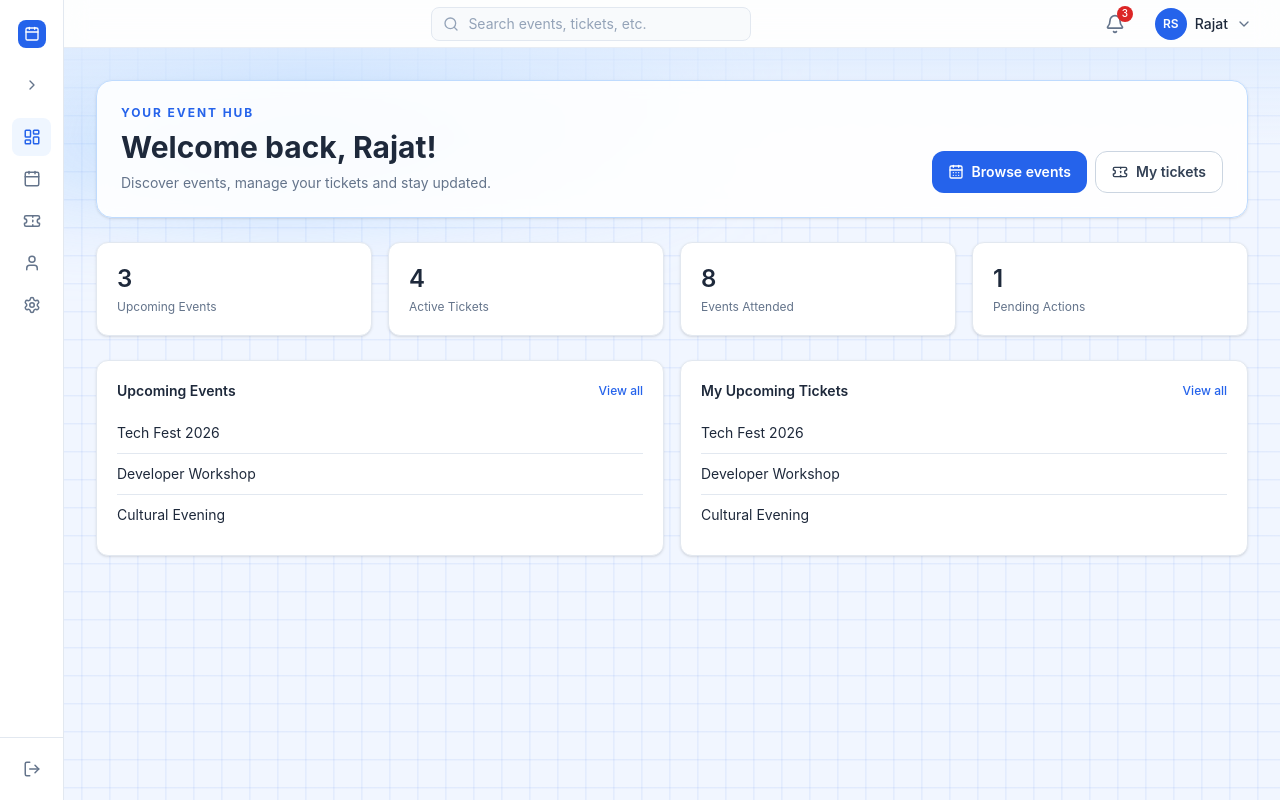
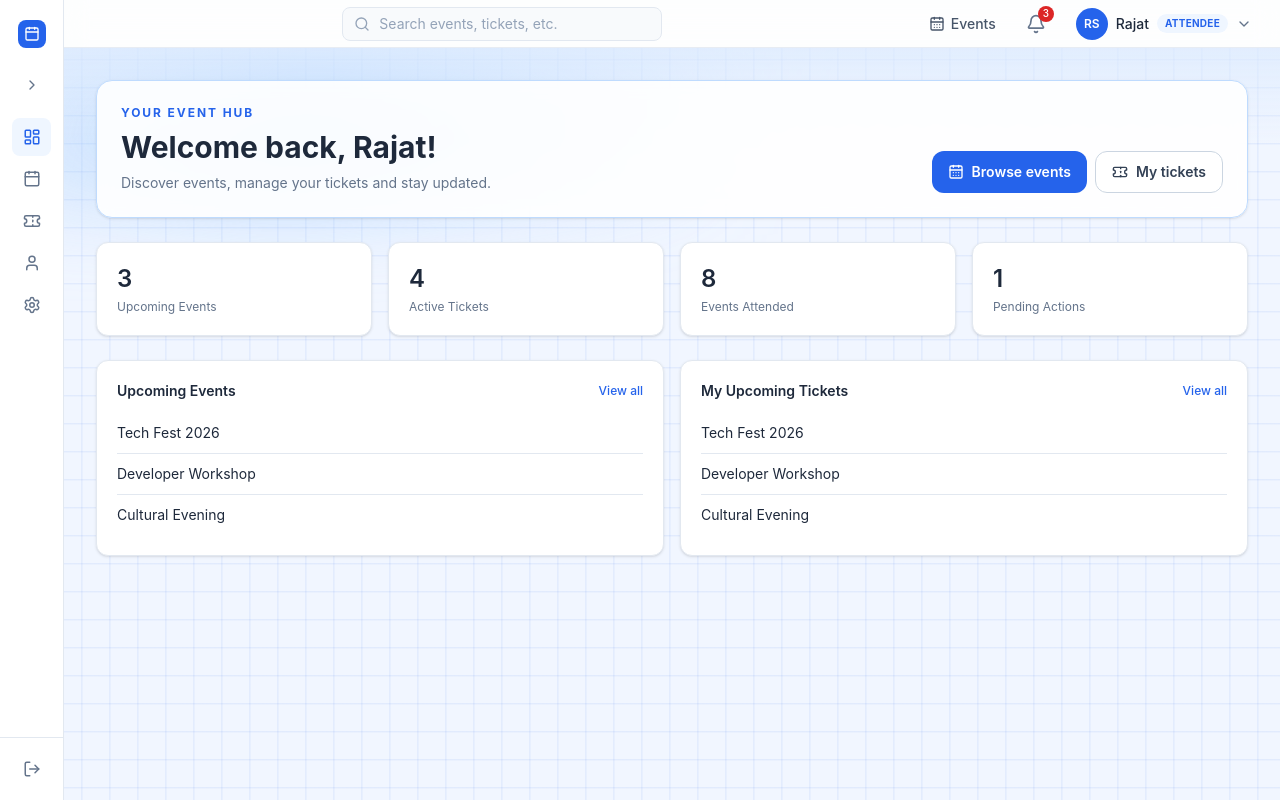
Before and after one commit to Anushka-Verma-CODES/EventPulse, a React (Vite) app in the folder frontend/: page /attendee/dashboard in a window 1280 px wide. Built offline with nearby package versions, Linux system fonts and the light colour scheme.

Commit message:
feat: add Events link to Attendee, Organizer, and Volunteer navbars

```diff
--- a/frontend/src/components/layout/AttendeeNavbar.tsx
+++ b/frontend/src/components/layout/AttendeeNavbar.tsx
@@ -1,5 +1,5 @@
 import { Link } from "react-router-dom";
-import { Menu, Search, Bell } from "lucide-react";
+import { Menu, Search, Bell, CalendarDays } from "lucide-react";
 import UserMenu from "./UserMenu";
 import { mockAttendee, mockUnreadNotifications } from "../../lib/mockUser";
 
@@ -36,6 +36,14 @@ export default function AttendeeNavbar({ onOpenMobileSidebar }: AttendeeNavbarPr
 
       <div className="flex items-center gap-3 sm:gap-4">
         <Link
+          to="/events"
+          className="flex items-center gap-1.5 rounded-lg px-2 py-1.5 text-sm font-medium text-[#475569] transition hover:bg-[#F8FAFC] hover:text-[#2563EB]"
+          aria-label="Events"
+        >
+          <CalendarDays className="h-4 w-4" />
+          <span className="hidden sm:inline">Events</span>
+        </Link>
+        <Link
           to="/attendee/notifications"
           className="relative rounded-lg p-1.5 text-[#64748B] hover:bg-[#F8FAFC]"
           aria-label="Notifications"
--- a/frontend/src/components/layout/OrganizerNavbar.tsx
+++ b/frontend/src/components/layout/OrganizerNavbar.tsx
@@ -1,5 +1,5 @@
 import { Link } from "react-router-dom";
-import { Menu, Search, Bell } from "lucide-react";
+import { Menu, Search, Bell, CalendarDays } from "lucide-react";
 import UserMenu from "./UserMenu";
 import { mockOrganizer } from "../../lib/organizerMockData";
 
@@ -35,6 +35,14 @@ export default function OrganizerNavbar({ onOpenMobileSidebar }: OrganizerNavbar
 
       <div className="flex items-center gap-3 sm:gap-4">
         <Link
+          to="/events"
+          className="flex items-center gap-1.5 rounded-lg px-2 py-1.5 text-sm font-medium text-[#475569] transition hover:bg-[#F8FAFC] hover:text-[#2563EB]"
+          aria-label="Events"
+        >
+          <CalendarDays className="h-4 w-4" />
+          <span className="hidden sm:inline">Events</span>
+        </Link>
+        <Link
           to="/organizer/notifications"
           className="relative rounded-lg p-1.5 text-[#64748B] hover:bg-[#F8FAFC]"
           aria-label="Notifications"
--- a/frontend/src/components/layout/UserMenu.tsx
+++ b/frontend/src/components/layout/UserMenu.tsx
@@ -9,6 +9,12 @@ const roleOptions: Array<{ id: UserRole; label: string; route: string }> = [
   { id: "organizer", label: "Organizer", route: "/organizer/dashboard" },
   { id: "volunteer", label: "Volunteer", route: "/volunteer/dashboard" },
 ];
+
+const roleLabels: Record<UserRole, string> = {
+  attendee: "Attendee",
+  organizer: "Organizer",
+  volunteer: "Volunteer",
+};
 
 interface UserMenuProps {
   name: string;
@@ -52,6 +58,9 @@ export default function UserMenu({ name, email, initials, profileRoute, settings
         <span className="hidden font-medium text-[#1E293B] sm:inline">
           {name.split(" ")[0]}
         </span>
+        <span className="hidden rounded-full bg-[#EFF6FF] px-2 py-0.5 text-[10px] font-bold uppercase tracking-wide text-[#2563EB] md:inline">
+          {roleLabels[currentRole]}
+        </span>
         <ChevronDown className="h-4 w-4 text-[#64748B]" />
       </button>
 
@@ -59,7 +68,10 @@ export default function UserMenu({ name, email, initials, profileRoute, settings
         <div className="absolute right-0 top-full z-20 mt-2 w-56 rounded-lg border border-[#E2E8F0] bg-white py-1.5 shadow-lg">
           <div className="border-b border-[#E2E8F0] px-4 py-2.5">
             <div className="text-sm font-semibold text-[#1E293B]">{name}</div>
-            <div className="text-xs text-[#64748B]">{email}</div>
+            <div className="mt-0.5 flex items-center justify-between gap-3 text-xs text-[#64748B]">
+              <span>{email}</span>
+              <span className="font-semibold text-[#2563EB]">{roleLabels[currentRole]}</span>
+            </div>
           </div>
 
           <button
--- a/frontend/src/components/layout/VolunteerNavbar.tsx
+++ b/frontend/src/components/layout/VolunteerNavbar.tsx
@@ -1,5 +1,5 @@
 import { Link } from "react-router-dom";
-import { Menu, Search, Bell } from "lucide-react";
+import { Menu, Search, Bell, CalendarDays } from "lucide-react";
 import UserMenu from "./UserMenu";
 import { mockVolunteer, notifications } from "../../lib/volunteerMockData";
 
@@ -37,6 +37,14 @@ export default function VolunteerNavbar({ onOpenMobileSidebar }: VolunteerNavbar
 
       <div className="flex items-center gap-3 sm:gap-4">
         <Link
+          to="/events"
+          className="flex items-center gap-1.5 rounded-lg px-2 py-1.5 text-sm font-medium text-[#475569] transition hover:bg-[#F8FAFC] hover:text-[#2563EB]"
+          aria-label="Events"
+        >
+          {/* <CalendarDays className="h-4 w-4" /> */}
+          <span className="hidden sm:inline">Events</span>
+        </Link>
+        <Link
           to="/volunteer/notifications"
           className="relative rounded-lg p-1.5 text-[#64748B] hover:bg-[#F8FAFC]"
           aria-label="Notifications"
--- a/frontend/src/pages/EventsListPage.tsx
+++ b/frontend/src/pages/EventsListPage.tsx
@@ -1,5 +1,4 @@
 import { useEffect, useMemo, useState } from 'react';
-import { Link } from 'react-router-dom';
 import type { EventItem } from '../types/event';
 import { getEvents } from '../features/events/api/eventsApi';
 import { EventCard } from '../features/events/components/EventCard';
@@ -65,10 +64,6 @@ export default function EventsListPage() {
     animation: 'eventsHeroDrift 14s ease-in-out infinite',
   }}
 >
-  <Link to="/events/new" className="btn btn-primary absolute top-0 right-6">
-     Create Event
-  </Link>
-
   <div className="hero-content flex-col items-start max-w-6xl w-full">
     <h1 className="text-3xl font-bold mb-1">What's happening on campus</h1>
     <p className="opacity-70 mb-6">Browse and register for upcoming events</p>
```
